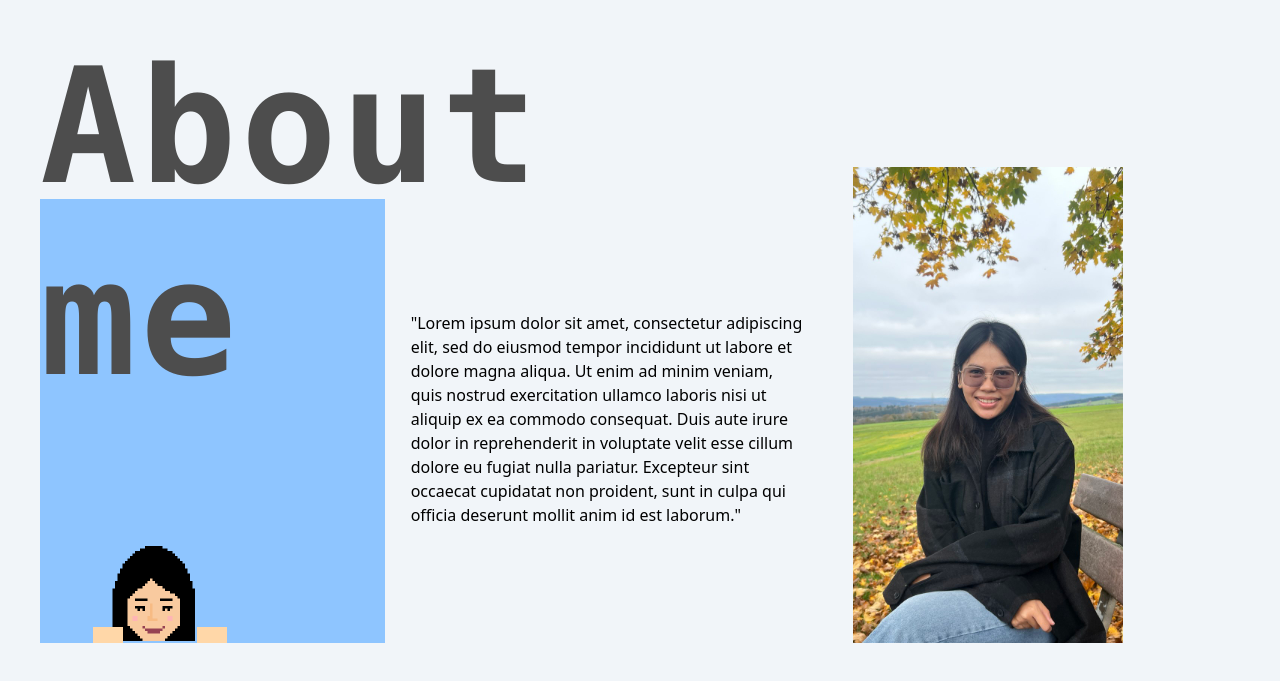
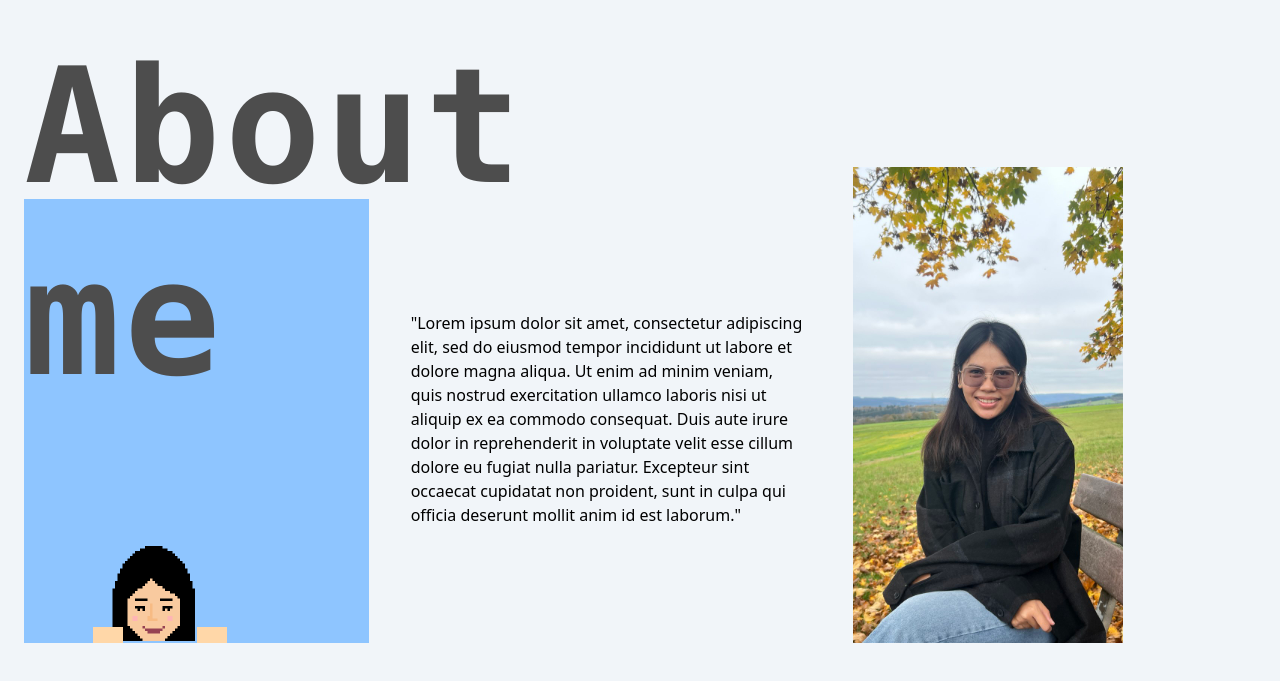
Before and after one commit to Bormey-Sky/Bormey-Sky.github.io, a Nuxt app: page / in a window 1280 px wide. Shown: the part 793-1474 px from the top of the page. Built offline with nearby package versions, Linux system fonts and the light colour scheme.

Commit message:
updated again

```diff
--- a/pages/about.vue
+++ b/pages/about.vue
@@ -34,11 +34,11 @@ onMounted(() => {
 <template>
   <div id="about" ref="aboutSection" class="min-h-screen w-screen bg-slate-100">
     <div class="grid grid-cols-2 lg:grid-cols-3">
-      <div class="col-span-3 h-[10rem] ml-10">
+      <div class="col-span-3 h-[10rem] ml-6">
         <div class="about-text">About</div>
       </div>
       <div
-        class="col-span-1 bg-blue-300 w-fit pr-12 lg:pr-36 about-text ml-10 md:mt-8"
+        class="col-span-1 bg-blue-300 w-fit pr-12 lg:pr-36 about-text ml-6 md:mt-8"
       >
         me
       </div>
```
